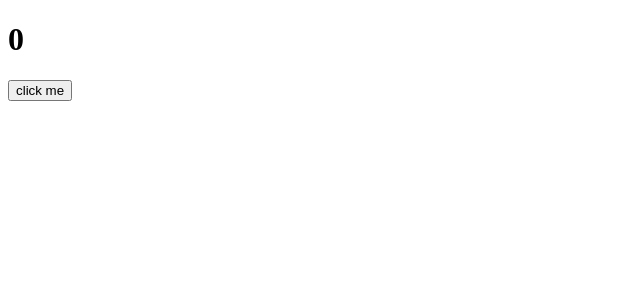
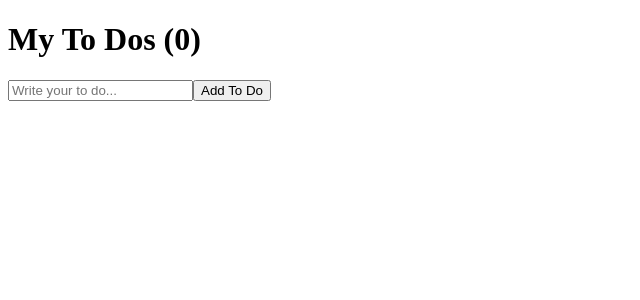
Before and after one commit to hooooooooooooon/temp-react-beginner, a React (Create React App) app: page / in a window 1280 px wide. Shown: the top 300 px of the page, without its empty margins (0-640 px from the left). Built offline with nearby package versions, Linux system fonts and the light colour scheme.

Commit message:
To Do List

```diff
--- a/src/App.js
+++ b/src/App.js
@@ -1,16 +1,29 @@
-import { useState, useEffect } from "react";
+import { useState } from "react";
 
 function App() {
-  const [counter, setValue] = useState(0);
-  const onClick = () => setValue((prev) => prev + 1);
-  console.log("i run all the time");
-  useEffect(() => {
-    console.log("call the api...");
-  }, []);
+  const [toDo, setToDo] = useState("");
+  const [toDos, setToDos] = useState([]);
+  const onChange = (event) => setToDo(event.target.value);
+  const onSubmit = (event) => {
+    event.preventDefault();
+    if (toDo === "") {
+      return;
+    }
+    setToDos((currentArray) => [toDo, ...currentArray]);
+    setToDo("");
+  };
   return (
     <div>
-      <h1>{counter}</h1>
-      <button onClick={onClick}>click me</button>
+      <h1>My To Dos ({toDos.length})</h1>
+      <form onSubmit={onSubmit}>
+        <input
+          onChange={onChange}
+          value={toDo}
+          type="text"
+          placeholder="Write your to do..."
+        />
+        <button>Add To Do</button>
+      </form>
     </div>
   );
 }
```
